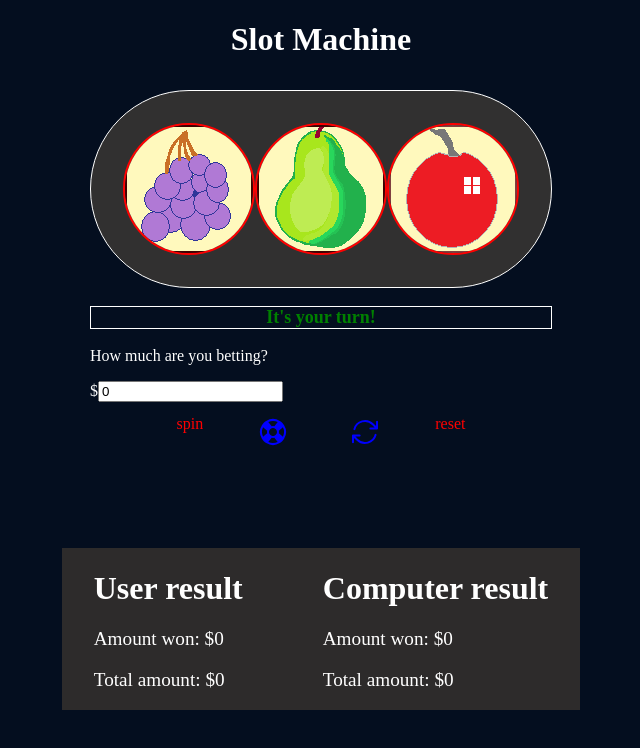
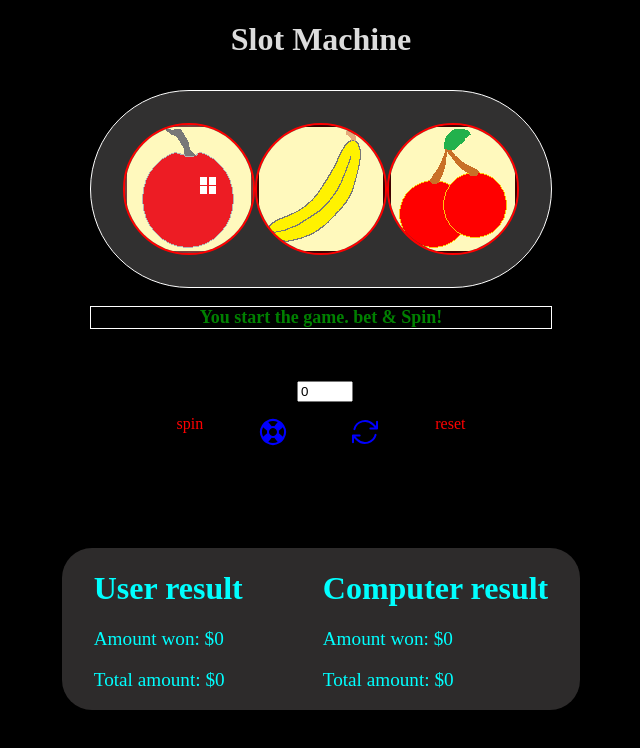
Before and after one commit to Okashe/slotmachine, a React (Create React App) app: page / in a window 1280 px wide. Shown: the top 748 px of the page, without its empty margins (319-959 px from the left). Built offline with nearby package versions, Linux system fonts and the light colour scheme.

Commit message:
minor update

```diff
--- a/src/components/imageview.jsx
+++ b/src/components/imageview.jsx
@@ -95,7 +95,7 @@ import '../index.css'
     const [image3, setImage3] = useState(localStorage.getItem("image3")||images[2])
     const [isSpinning, setIsSpinning] = useState(false);
     const [info, setInfo] = useState('')
-    const [currentTurn, setCurrentTurn] = useState(localStorage.getItem('human')||'computer')
+    const [currentTurn, setCurrentTurn] = useState(localStorage.getItem('human'))
     const [turnTeller, setTurnTeller] = useState('You start the game. bet & Spin!')
     const [winner , setWinner]=useState('')
 
@@ -239,18 +239,18 @@ import '../index.css'
     }
 } ,[currentTurn]);
 
-useEffect(()=>{
-   if( totalWonComputer === 100 && totalWonComputer > totalWon){
-       setWinner('Computer has won!')
-       reset()
-   }else if( totalWonComputer === 100 && totalWon === 100 ){
-    setWinner('It\'s a draw!')
-     reset()
-   }else if(totalWon === 100 && totalWon > totalWonComputer){
-     setWinner('You have won!')
-     reset()
-   }
-})
+// useEffect(()=>{
+//    if( totalWonComputer === 100 && totalWonComputer > totalWon){
+//        setWinner('Computer has won!')
+//        reset()
+//    }else if( totalWonComputer === 100 && totalWon === 100 ){
+//     setWinner('It\'s a draw!')
+//      reset()
+//    }else if(totalWon === 100 && totalWon > totalWonComputer){
+//      setWinner('You have won!')
+//      reset()
+//    }
+// },[totalWonComputer,totalWon,amountWon,amountWonComputer,winner])
 
 return (
       <div className="container">
@@ -265,15 +265,17 @@ return (
         </div>
         <div>
          <p className="turn">{turnTeller}</p>
-         <p>{totalWon >= 100||totalWonComputer >= 100 ? winner:''}</p>
+         <p>{winner}</p>
         </div>
 
          {/* Input for bet amount */}
-        <div>
+        <div className="input">
          <p>How much are you betting?</p>
          $<input
                 type="number"
-                value={bet>=0?bet:0}
+                max={10}
+                min={1}
+                value={bet}
                 onChange={(e) => setBet(parseFloat(e.target.value))}
                 disabled={currentTurn==='computer'}
             />
@@ -281,8 +283,8 @@ return (
         </div>
 
         <div className="btn-action">spin <button
-              className={`spin-button ${currentTurn === 'human' && '.active'}`}
-              onClick={currentTurn === 'human' && spin}
+              className={`spin-button ${currentTurn === 'human'? 'active':''}`}
+              onClick={currentTurn === 'human' ? spin : null}
               disabled={currentTurn === 'computer'}
           >
            <LifebuoyIcon color="blue" className="spin-icon" />
@@ -295,7 +297,6 @@ return (
 
         </div>
 
-
         <div className="resultDisplay">
           <div>
             <h1>User result</h1>
@@ -305,6 +306,7 @@ return (
               <p className="result">
                   Total amount:  ${totalWon}
               </p>
+              <p>{totalWon>=50&&totalWon>totalWonComputer?'You won!!':''}</p>
           </div>
           <div>
             <h1>Computer result</h1>
@@ -314,6 +316,7 @@ return (
               <p className="result">
                   Total amount:  ${totalWonComputer}
               </p>
+              <p>{totalWonComputer>=50&&totalWon<totalWonComputer?'Computer Won!!':''}</p>
           </div>
 
         </div>
--- a/src/index.css
+++ b/src/index.css
@@ -1,6 +1,6 @@
 body{
-   background-color: #040e1f;
-   color:white;
+   background-color: #000000;
+
 }
 .html{
   font-size: 1.125rem;
@@ -24,6 +24,7 @@ body{
 .title{
   text-align: center;
   margin-bottom: 2rem;
+  color:gainsboro;
 }
 .container{
   display: flex;
@@ -60,9 +61,11 @@ body{
   flex-direction: row;
   justify-content: space-between;
   background-color: rgb(45, 43, 43);
+  border-radius: 30px;
   gap:5rem;
   padding: 0 2rem;
-  margin-bottom: 2rem;
+  margin-top: auto;
+  color:aqua;
 }
 .result{
   font-size: 1.2rem;
@@ -75,6 +78,9 @@ body{
   width: 2rem;
   height: 2rem;
   cursor: pointer;
+}
+.input{
+  text-align: center;
 }
 .turn{
   color:green;
```
